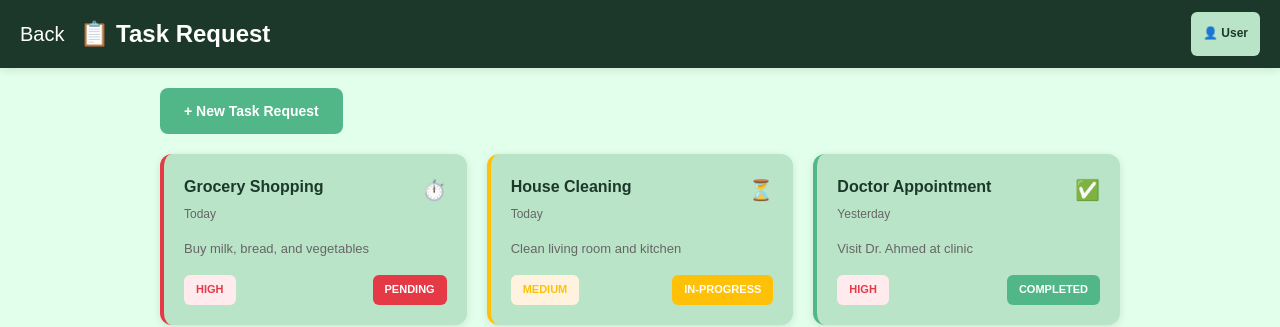
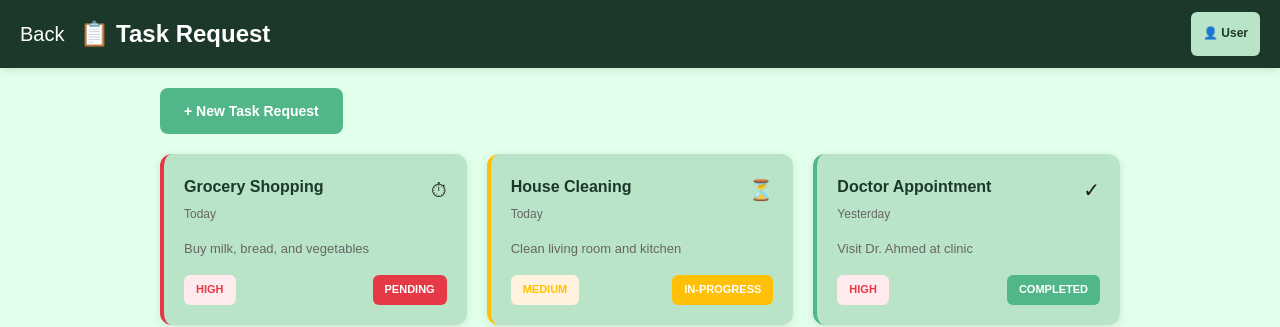
Before and after one commit to naveediqbal4765/smart-assistant-senior-citizens, a React (Create React App) app in the folder frontend/: page /elder-task-request in a window 1280 px wide. Shown: the top 327 px of the page. Built offline with nearby package versions, Linux system fonts and the light colour scheme; no server answers.

Commit message:
fix: ElderTaskRequest - replace problematic emoji characters with ASCII equivalents

```diff
--- a/frontend/src/pages/elder/ElderTaskRequest.js
+++ b/frontend/src/pages/elder/ElderTaskRequest.js
@@ -65,11 +65,11 @@ const ElderTaskRequest = () => {
   const getStatusIcon = (status) => {
     switch (status) {
       case "completed":
-        return "✅";
+        return "✓";
       case "in-progress":
         return "⏳";
       default:
-        return "⏱️";
+        return "⏱";
     }
   };
 
```
